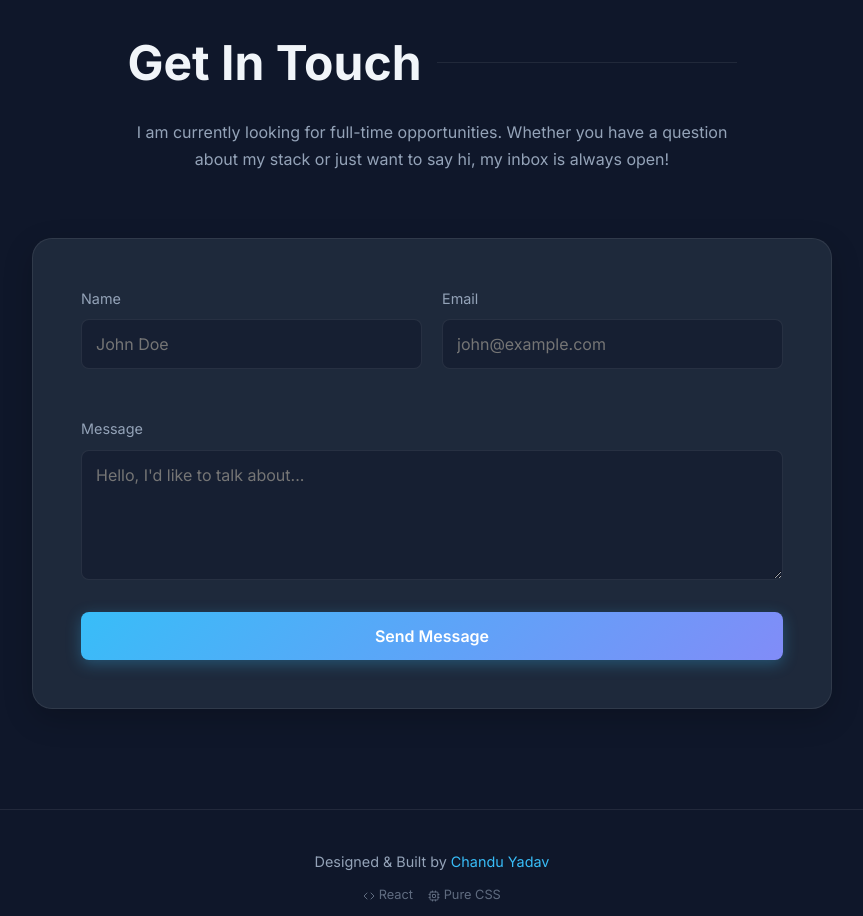
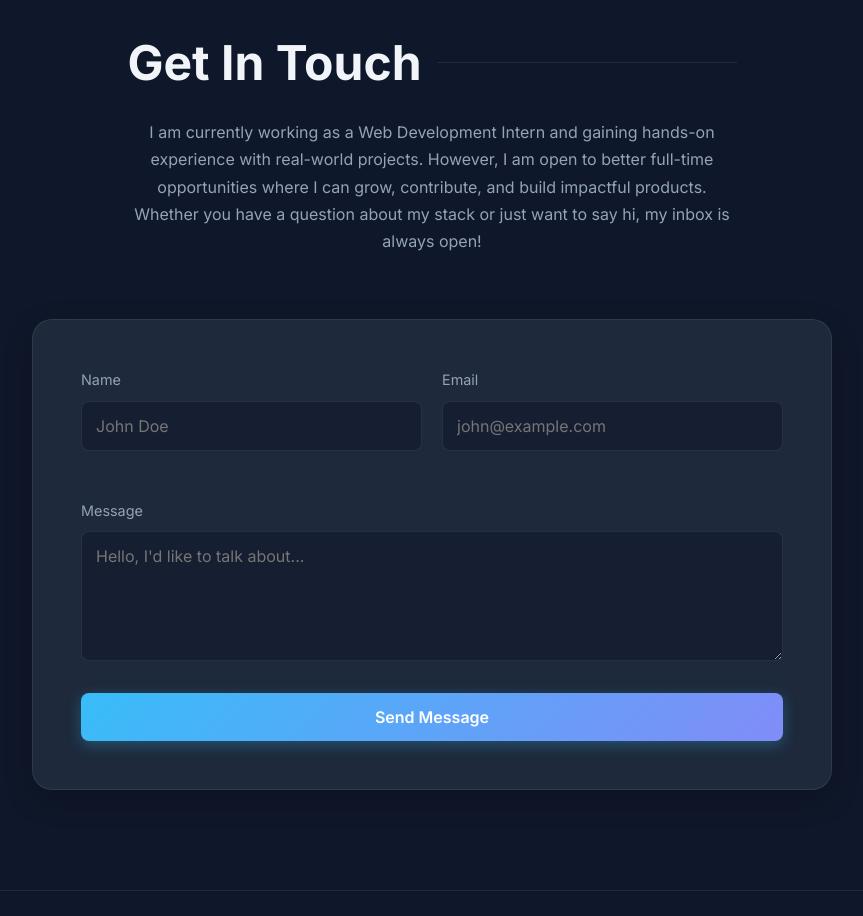
Before and after one commit to chanduyadav23/Portfolio-Chandu, a React (Vite) app: page / in a window 1280 px wide. Shown: the part 4086-5002 px from the top of the page, without its empty margins (208-1071 px from the left). Built offline with nearby package versions, Linux system fonts and the light colour scheme.

Commit message:
Initial commit

```diff
--- a/src/App.jsx
+++ b/src/App.jsx
@@ -1171,7 +1171,7 @@ const Contact = () => {
            <p style={{color: 'var(--primary)', marginBottom: '1rem', fontWeight: 600}}>05. What's Next?</p>
            <h2 style={{justifyContent: 'center', fontSize: '3rem'}}>Get In Touch</h2>
            <p style={{maxWidth: '600px', margin: '0 auto', color: 'var(--text-muted)'}}>
-             I am currently looking for full-time opportunities. Whether you have a question about my stack or just want to say hi, my inbox is always open!
+             I am currently working as a Web Development Intern and gaining hands-on experience with real-world projects. However, I am open to better full-time opportunities where I can grow, contribute, and build impactful products. Whether you have a question about my stack or just want to say hi, my inbox is always open!
            </p>
         </div>
 
```
